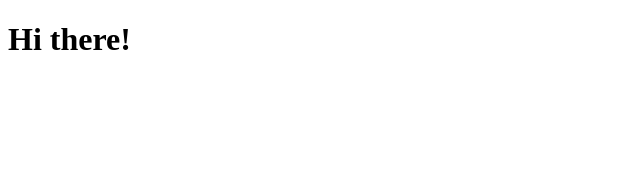
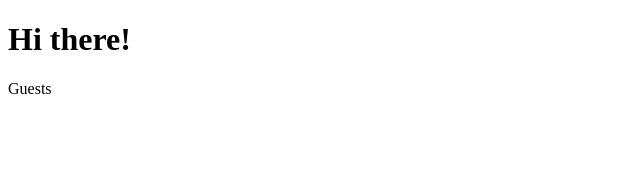
Before and after one commit to paakay/tsreact, a React (Create React App) app: page / in a window 1280 px wide. Shown: the top 170 px of the page, without its empty margins (0-640 px from the left). Built offline with nearby package versions, Linux system fonts and the light colour scheme.

Commit message:
Chore(git): add state types branch

```diff
--- /dev/null
+++ b/src/02-state-types/GuestList.tsx
@@ -0,0 +1,5 @@
+const GuestList: React.FC = () => {
+  return <div>Guests</div>
+}
+
+export default GuestList
--- a/src/index.tsx
+++ b/src/index.tsx
@@ -1,9 +1,11 @@
 import ReactDOM from 'react-dom'
+import GuestList from './02-state-types/GuestList'
 
 const App = () => {
   return (
     <div>
       <h1>Hi there!</h1>
+      <GuestList />
     </div>
   )
 }
```
